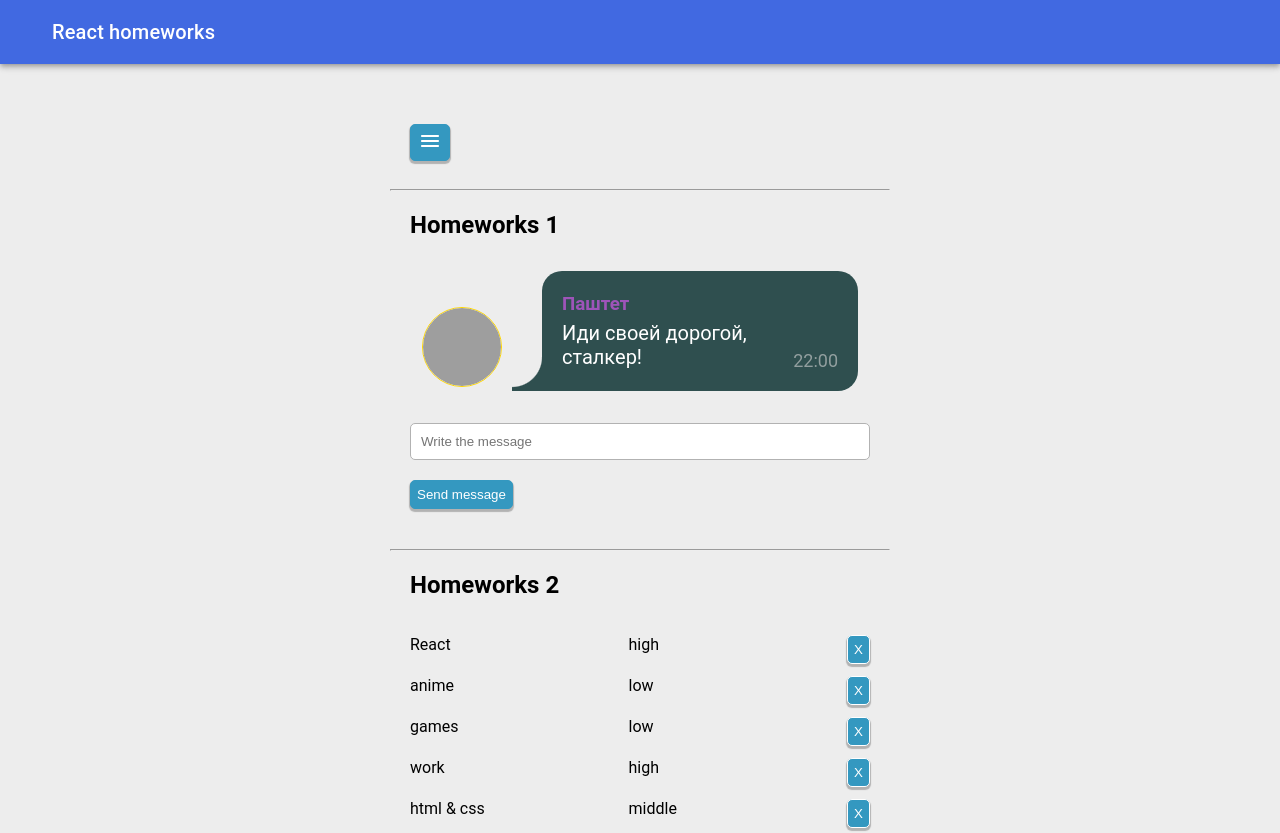
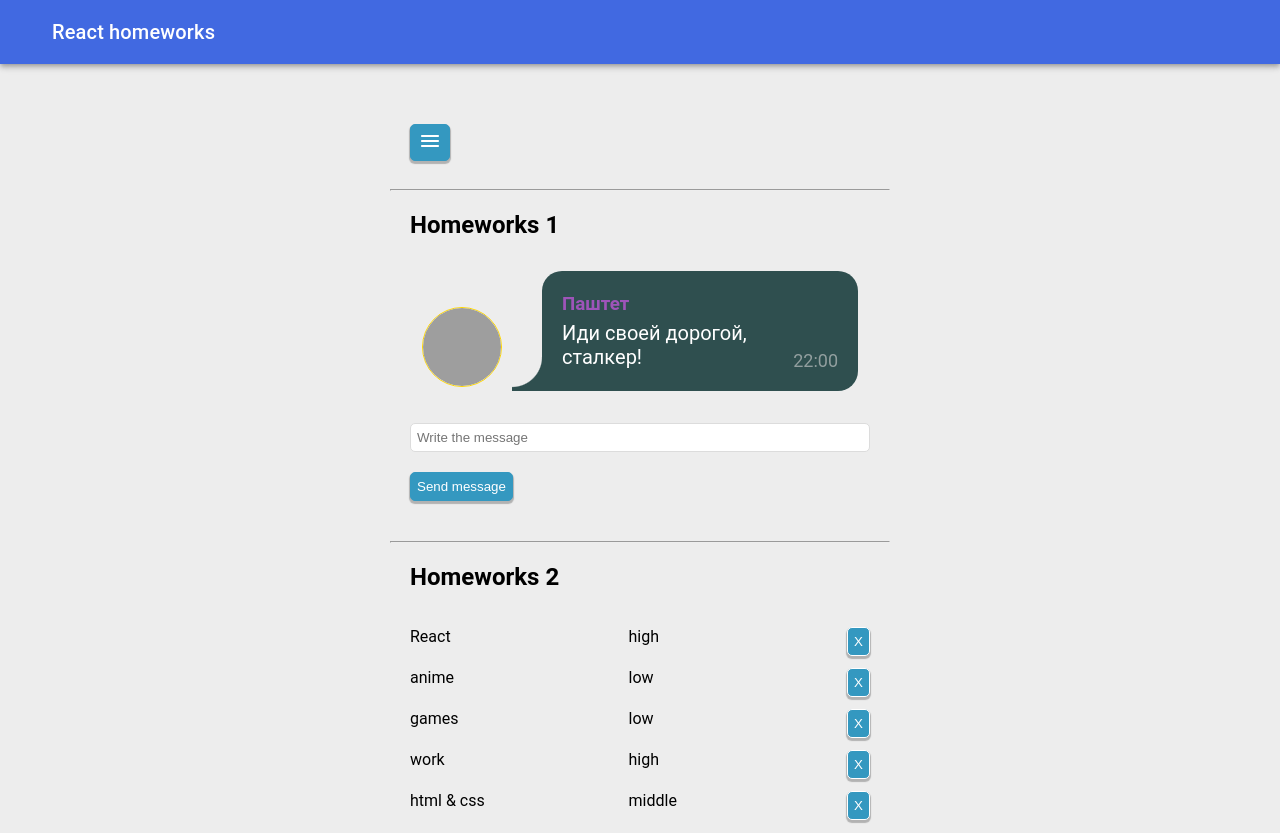
Before and after one commit to aivan3d66/tasksFromIgnat, a React (Create React App) app: page / in a window 1280 px wide. Shown: the top 833 px of the page. Built offline with nearby package versions, Linux system fonts and the light colour scheme; grey boxes are pictures that could not be loaded.

Commit message:
delete inputField input styles

```diff
--- a/src/p2-homeworks/h1/Message.module.css
+++ b/src/p2-homeworks/h1/Message.module.css
@@ -84,10 +84,6 @@
 
 .inputField input {
   width: 100%;
-
-  padding: 10px;
-  border-radius: 5px;
-  border: 1px solid #b2b2b2;
 }
 
 .inputBtn button {
```
